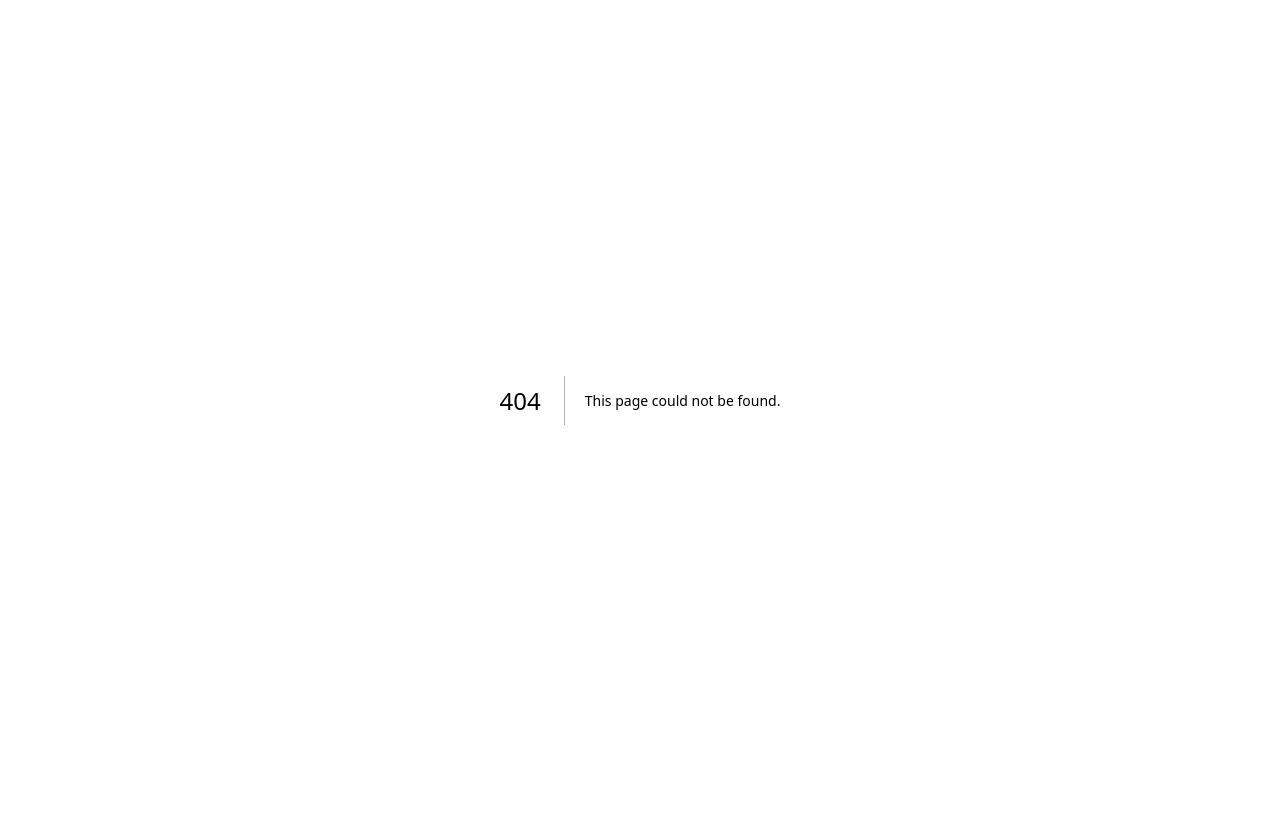
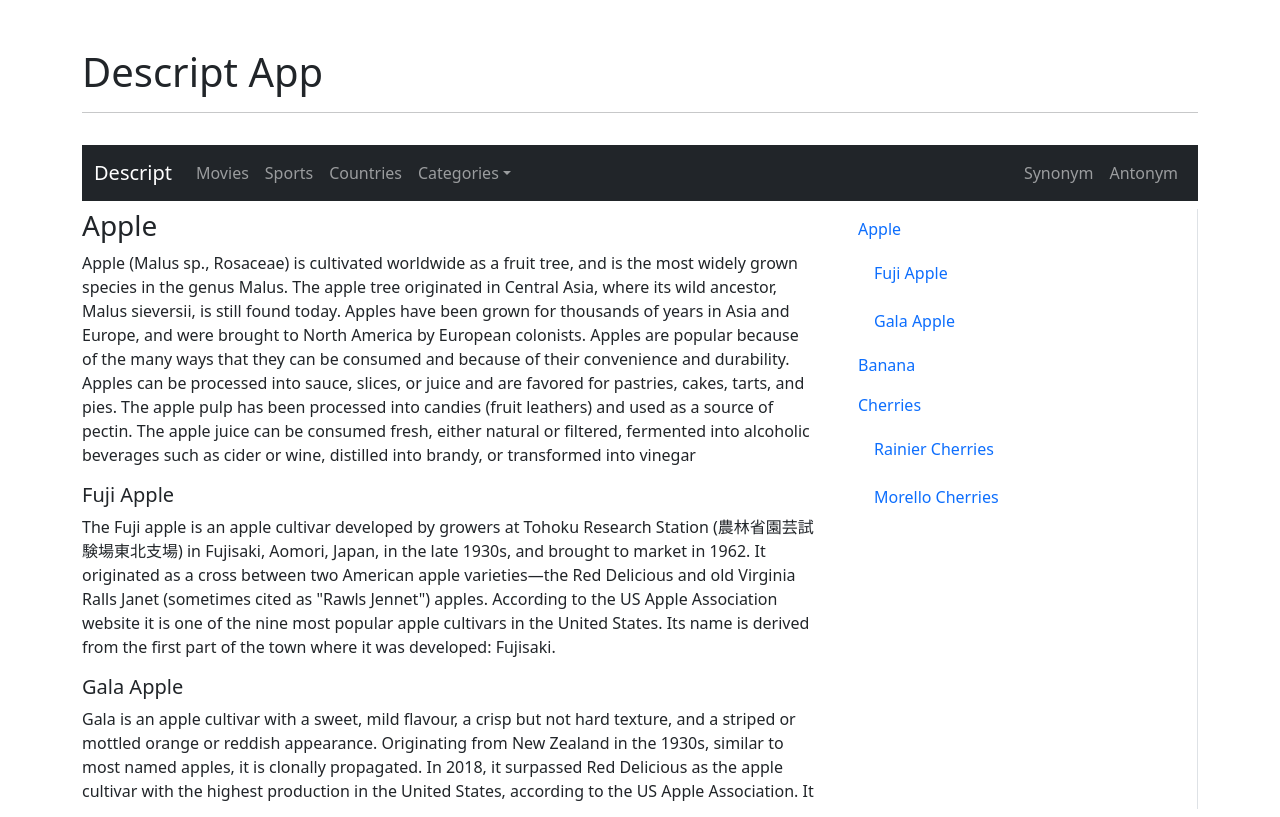
Before and after one commit to thanapoom21/todo-or-not-todo, a Next.js app: page /descript in a window 1280 px wide. Before the commit this address had no page. Built offline with nearby package versions, Linux system fonts and the light colour scheme.

Commit message:
rename the app and its path

```diff
--- a/pages/def-app/index.js
+++ b/pages/descript/index.js
@@ -98,12 +98,12 @@ const FruitItem = ({ fruit }) => {
   );
 };
 
-const Def = () => {
+const Descript = () => {
   return (
     <Container className='d-flex flex-column justify-content-center mt-5'>
       <Row>
         <Col md={{ span: 12 }}>
-          <h1>Def App</h1>
+          <h1>Descript App</h1>
           <hr />
         </Col>
       </Row>
@@ -114,27 +114,27 @@ const Def = () => {
             expand='lg'
             bg='dark'
             variant='dark'
-            id='def-app-navbar'
+            id='descript-navbar'
           >
             <Container>
-              <Navbar.Brand href='/def-app'>Def</Navbar.Brand>
+              <Navbar.Brand href='/descript'>Descript</Navbar.Brand>
               <Navbar.Toggle aria-controls='responsive-navbar-nav' />
               <Navbar.Collapse id='responsive-navbar-nav'>
                 <Nav className='me-auto'>
-                  <Nav.Link href='/def-app/movies'>Movies</Nav.Link>
-                  <Nav.Link href='/def-app/sports'>Sports</Nav.Link>
-                  <Nav.Link href='/def-app/countries'>Countries</Nav.Link>
+                  <Nav.Link href='/descript/movies'>Movies</Nav.Link>
+                  <Nav.Link href='/descript/sports'>Sports</Nav.Link>
+                  <Nav.Link href='/descript/countries'>Countries</Nav.Link>
                   <NavDropdown title='Categories' id='collasible-nav-dropdown'>
-                    <NavDropdown.Item href='/def-app/fruits'>Fruits</NavDropdown.Item>
-                    <NavDropdown.Item href='/def-app/animals'>Animals</NavDropdown.Item>
-                    <NavDropdown.Item href='/def-app/cars'>Cars</NavDropdown.Item>
+                    <NavDropdown.Item href='/descript/fruits'>Fruits</NavDropdown.Item>
+                    <NavDropdown.Item href='/descript/animals'>Animals</NavDropdown.Item>
+                    <NavDropdown.Item href='/descript/cars'>Cars</NavDropdown.Item>
                     <NavDropdown.Divider />
-                    <NavDropdown.Item href='/def-app/others'>Others</NavDropdown.Item>
+                    <NavDropdown.Item href='/descript/others'>Others</NavDropdown.Item>
                   </NavDropdown>
                 </Nav>
                 <Nav>
-                  <Nav.Link href='/def-app/synonym'>Synonym</Nav.Link>
-                  <Nav.Link eventKey={2} href='/def-app/antonym'>
+                  <Nav.Link href='/descript/synonym'>Synonym</Nav.Link>
+                  <Nav.Link eventKey={2} href='/descript/antonym'>
                     Antonym
                   </Nav.Link>
                 </Nav>
@@ -179,4 +179,4 @@ const Def = () => {
   );
 };
 
-export default Def;
+export default Descript;
```
